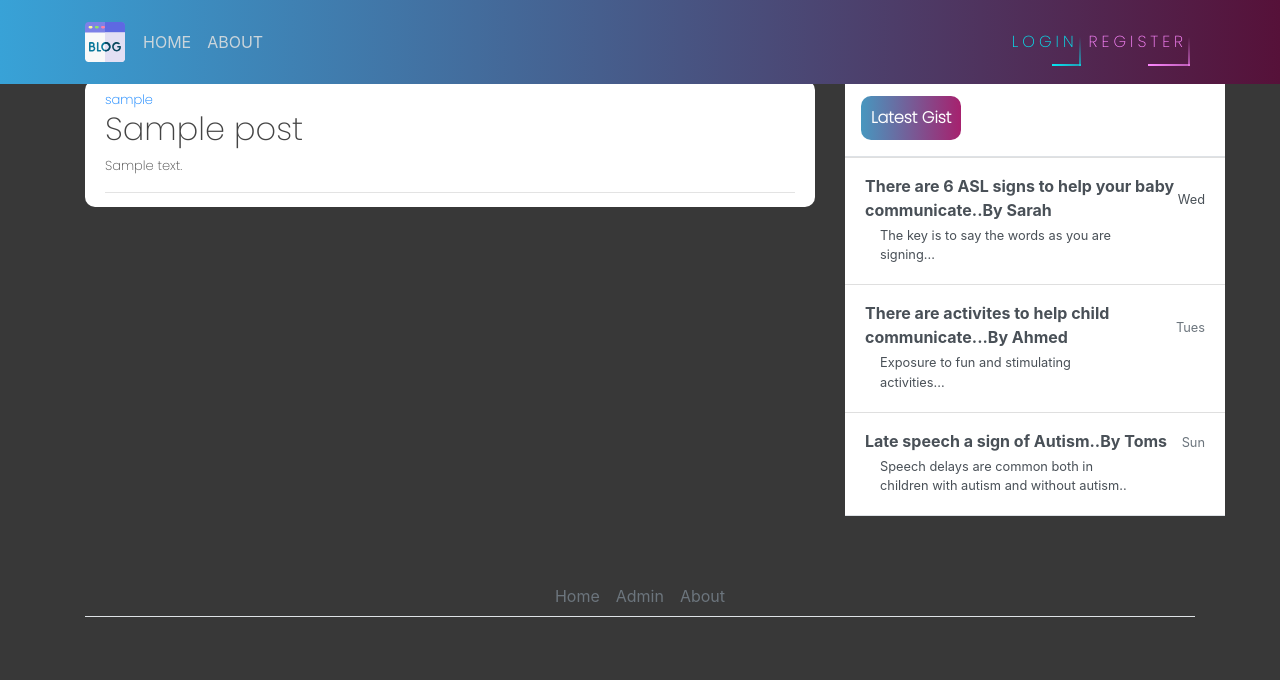
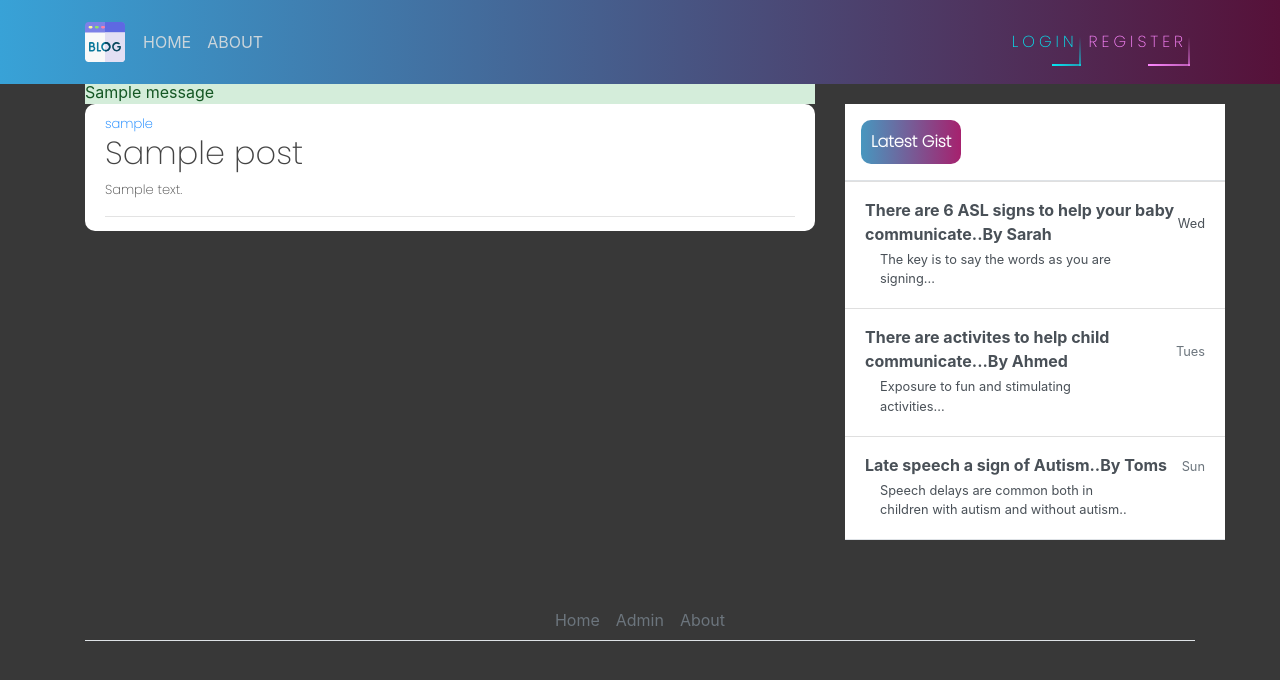
Before and after one commit to Menna-Shamloul/Django_speechblog, a Django app: page / in a window 1280 px wide. Shown: the top 680 px of the page. Run offline with Django 4.2, Linux system fonts and the light colour scheme; tables that the repository leaves empty hold one stand-in row (values such as "Sample post"); one stand-in notice (Sample message) is shown; some libraries are stand-ins or nearby versions.

Commit message:
add alert success message in basehtml

```diff
--- a/blog/templates/blog/base.html
+++ b/blog/templates/blog/base.html
@@ -59,6 +59,16 @@
     </header>
     <main role="main" class="container">
         <div class="row">
+            <div class="col-md-8">
+                {% if messages %}
+                    {% for message in messages %}
+                        <div class="alert-{{ message.tags }}">
+                            {{ message }}
+                        </div>
+                    {% endfor %}
+                {% endif %}
+
+            </div>
             <div class="col-md-8">
                 {% block content %}{% endblock %}
             </div>
```
